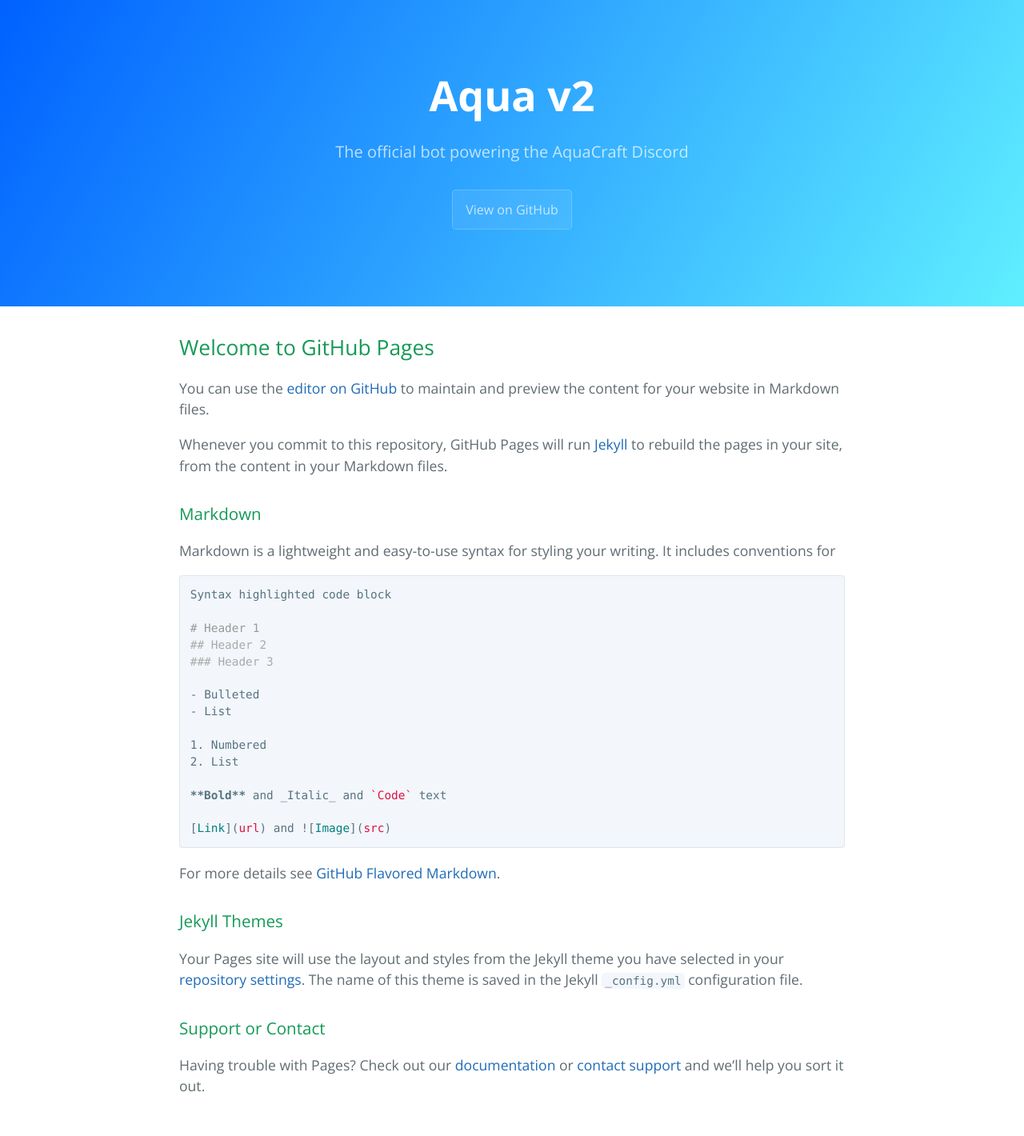
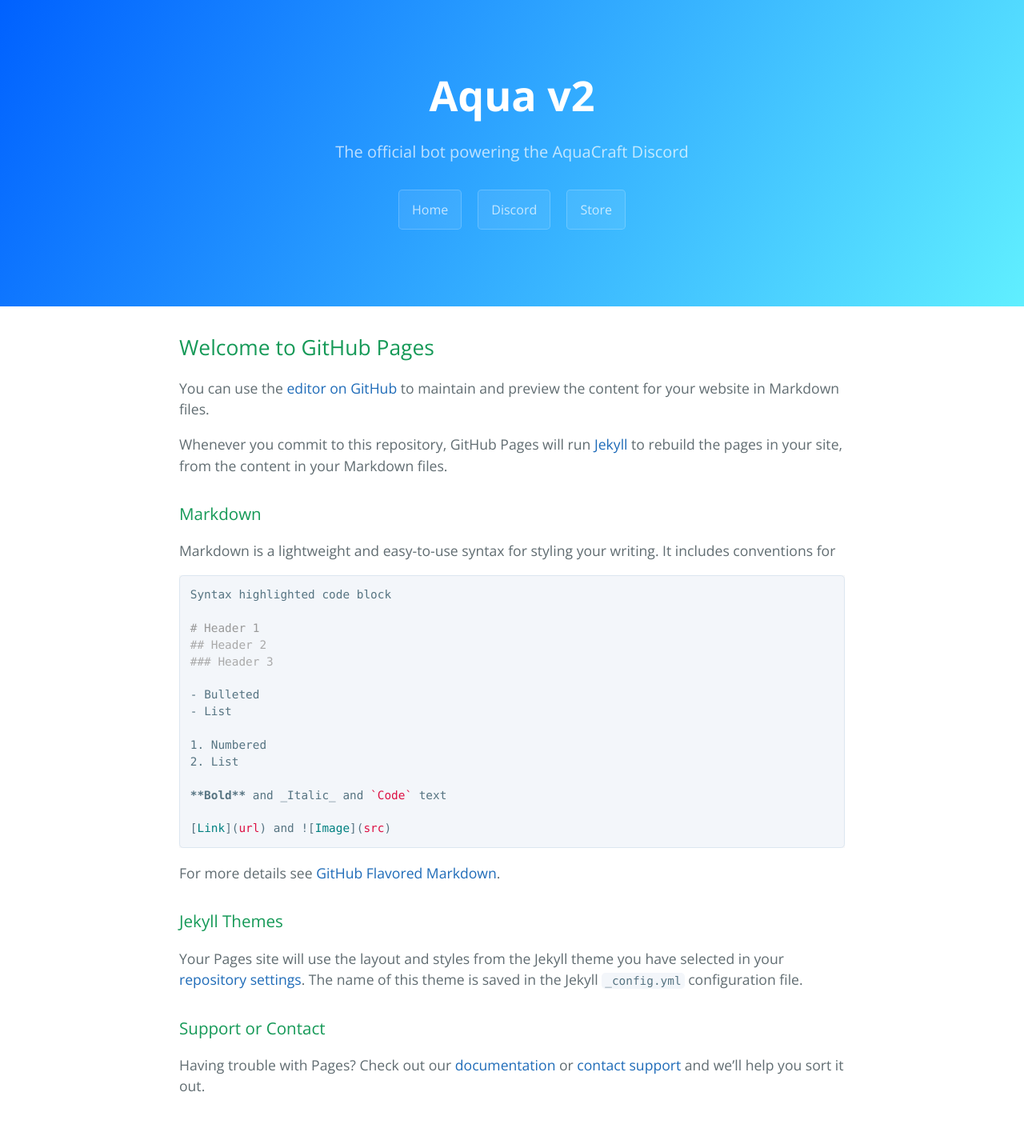
Before and after one commit to JackGoBrr/AquaCraftBotDocs, a Jekyll site: the page built from index.md, in a window 1280 px wide. Shown: the whole page at 80% size. Built offline with Jekyll 4.4.1, drawn with Linux system fonts in a browser that asks for light colours; our own code applies the rules of GitHub Pages for plain Markdown files.

Commit message:
Update default.html

```diff
--- a/_layouts/default.html
+++ b/_layouts/default.html
@@ -28,11 +28,9 @@
       <h1 class="project-name">Aqua v2</h1>
       <h2 class="project-tagline">The official bot powering the AquaCraft Discord</h2>
       {% if site.github.is_project_page %}
-        <a href="{{ site.github.repository_url }}" class="btn">View on GitHub</a>
-      {% endif %}
-      {% if site.show_downloads %}
-        <a href="{{ site.github.zip_url }}" class="btn">Download .zip</a>
-        <a href="{{ site.github.tar_url }}" class="btn">Download .tar.gz</a>
+        <a href="https://aqua.aquacraft.cc/" class="btn">Home</a>
+        <a href="https://go.aquacraft.cc/discord" class="btn">Discord</a>
+        <a href="https://store.aquacraft.cc" class="btn">Store</a>
       {% endif %}
     </header>
 
```
